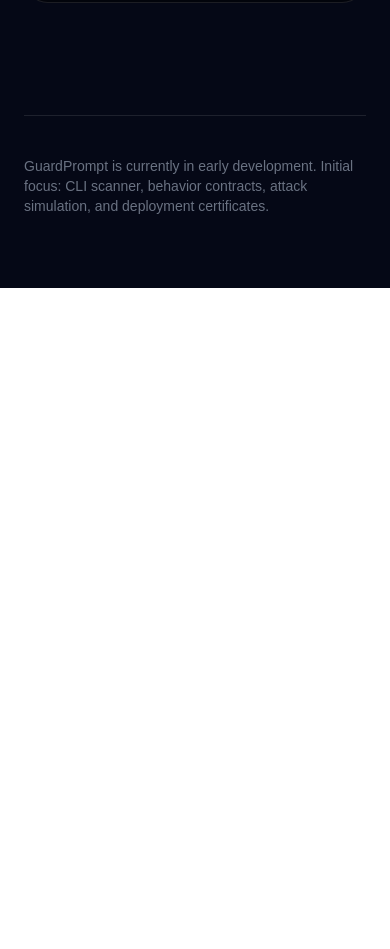
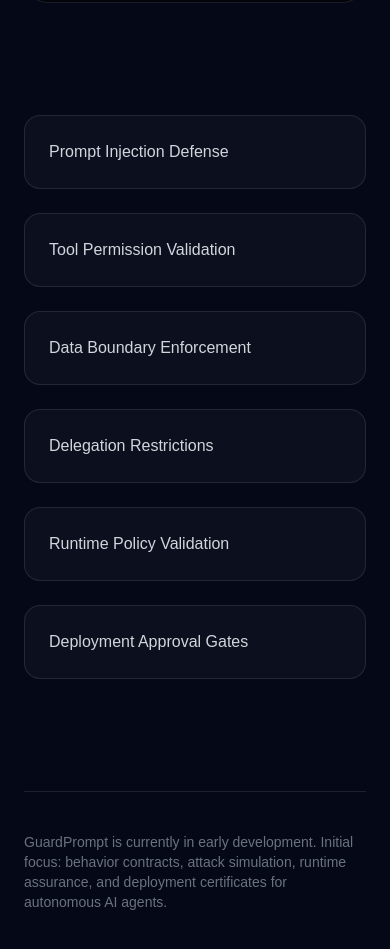
Before and after one commit to hugginai/guardprompt-site, a Next.js app: page / in a window 390 px wide. Shown: the part 4099-5048 px from the top of the page. Before the commit the page ends 4387 px from the top, so only its background shows below. Built offline with nearby package versions, Linux system fonts and the light colour scheme.

Commit message:
Refine GuardPrompt homepage

```diff
--- a/app/page.tsx
+++ b/app/page.tsx
@@ -31,12 +31,30 @@ export default function Home() {
     <main className="min-h-screen bg-[#050816] text-white">
       <section className="mx-auto max-w-7xl px-6 py-8">
         <nav className="flex items-center justify-between">
-          <div className="text-xl font-semibold tracking-tight">GuardPrompt</div>
+          <div className="text-xl font-semibold tracking-tight">
+            GuardPrompt
+          </div>
+
           <div className="hidden gap-8 text-sm text-gray-400 md:flex">
-            <a href="#problem" className="hover:text-white">Problem</a>
-            <a href="#platform" className="hover:text-white">Platform</a>
-            <a href="#contracts" className="hover:text-white">Contracts</a>
-            <a href="#docs" className="hover:text-white">Docs</a>
+            <a href="#problem" className="hover:text-white">
+              Problem
+            </a>
+
+            <a href="#platform" className="hover:text-white">
+              Platform
+            </a>
+
+            <a href="/contracts" className="hover:text-white">
+              Contracts
+            </a>
+
+            <a href="/certification" className="hover:text-white">
+              Certification
+            </a>
+
+            <a href="#docs" className="hover:text-white">
+              Docs
+            </a>
           </div>
         </nav>
 
@@ -50,18 +68,20 @@ export default function Home() {
           </h1>
 
           <p className="mt-8 max-w-3xl text-xl leading-relaxed text-gray-300">
-            GuardPrompt helps teams define behavioral boundaries, test AI agents against
-            adversarial scenarios, and generate deployment assurance evidence before agents
-            access tools, data, memory, or enterprise systems.
+            GuardPrompt helps teams define behavioral boundaries, test AI
+            agents against adversarial scenarios, and generate deployment
+            assurance evidence before agents access tools, data, memory, or
+            enterprise systems.
           </p>
 
           <div className="mt-12 flex flex-wrap gap-4">
             <a
-              href="#contracts"
+              href="/contracts"
               className="rounded-2xl bg-cyan-400 px-6 py-4 font-medium text-black"
             >
               View Contract Model
             </a>
+
             <a
               href="#platform"
               className="rounded-2xl border border-white/10 px-6 py-4 text-white"
@@ -76,15 +96,18 @@ export default function Home() {
             <p className="text-sm uppercase tracking-[0.3em] text-gray-500">
               The problem
             </p>
+
             <h2 className="mt-5 text-4xl font-semibold">
               Agents are becoming operational actors.
             </h2>
           </div>
+
           <p className="text-lg leading-relaxed text-gray-300">
-            Modern AI agents can invoke tools, call APIs, retrieve sensitive data,
-            use memory, and delegate tasks. Traditional controls were built for humans,
-            applications, and cloud workloads — not adaptive agents whose behavior emerges
-            from prompts, tools, context, and runtime state.
+            Modern AI agents can invoke tools, call APIs, retrieve sensitive
+            data, use memory, and delegate tasks. Traditional controls were
+            built for humans, applications, and cloud workloads — not adaptive
+            agents whose behavior emerges from prompts, tools, context, and
+            runtime state.
           </p>
         </div>
 
@@ -95,7 +118,10 @@ export default function Home() {
               className="rounded-3xl border border-white/10 bg-white/[0.03] p-7"
             >
               <h3 className="text-xl font-medium">{feature.title}</h3>
-              <p className="mt-4 leading-relaxed text-gray-400">{feature.desc}</p>
+
+              <p className="mt-4 leading-relaxed text-gray-400">
+                {feature.desc}
+              </p>
             </div>
           ))}
         </div>
@@ -104,6 +130,7 @@ export default function Home() {
           <p className="text-sm uppercase tracking-[0.3em] text-gray-500">
             Assurance pipeline
           </p>
+
           <div className="mt-8 grid gap-4 md:grid-cols-6">
             {flow.map((step) => (
               <div
@@ -116,18 +143,23 @@ export default function Home() {
           </div>
         </div>
 
-        <div id="contracts" className="mt-28 grid gap-8 md:grid-cols-2">
+        <div
+          id="contracts"
+          className="mt-28 grid gap-8 md:grid-cols-2"
+        >
           <div>
             <p className="text-sm uppercase tracking-[0.3em] text-gray-500">
               Behavior contracts
             </p>
+
             <h2 className="mt-5 text-4xl font-semibold">
               Define what an agent is allowed to do.
             </h2>
+
             <p className="mt-6 text-lg leading-relaxed text-gray-300">
-              Agents may reason dynamically. GuardPrompt focuses on governing the
-              transition from reasoning to action through explicit contracts and
-              enforceable runtime boundaries.
+              Agents may reason dynamically. GuardPrompt focuses on governing
+              the transition from reasoning to action through explicit contracts
+              and enforceable runtime boundaries.
             </p>
           </div>
 
@@ -158,9 +190,31 @@ delegation:
           </pre>
         </div>
 
-        <div id="docs" className="mt-28 border-t border-white/10 py-10 text-sm text-gray-500">
-          GuardPrompt is currently in early development. Initial focus: CLI scanner,
-          behavior contracts, attack simulation, and deployment certificates.
+        <div className="mt-28 grid gap-6 md:grid-cols-3">
+          {[
+            "Prompt Injection Defense",
+            "Tool Permission Validation",
+            "Data Boundary Enforcement",
+            "Delegation Restrictions",
+            "Runtime Policy Validation",
+            "Deployment Approval Gates",
+          ].map((item) => (
+            <div
+              key={item}
+              className="rounded-2xl border border-white/10 bg-white/[0.03] p-6 text-gray-300"
+            >
+              {item}
+            </div>
+          ))}
+        </div>
+
+        <div
+          id="docs"
+          className="mt-28 border-t border-white/10 py-10 text-sm text-gray-500"
+        >
+          GuardPrompt is currently in early development. Initial focus:
+          behavior contracts, attack simulation, runtime assurance, and
+          deployment certificates for autonomous AI agents.
         </div>
       </section>
     </main>
```
